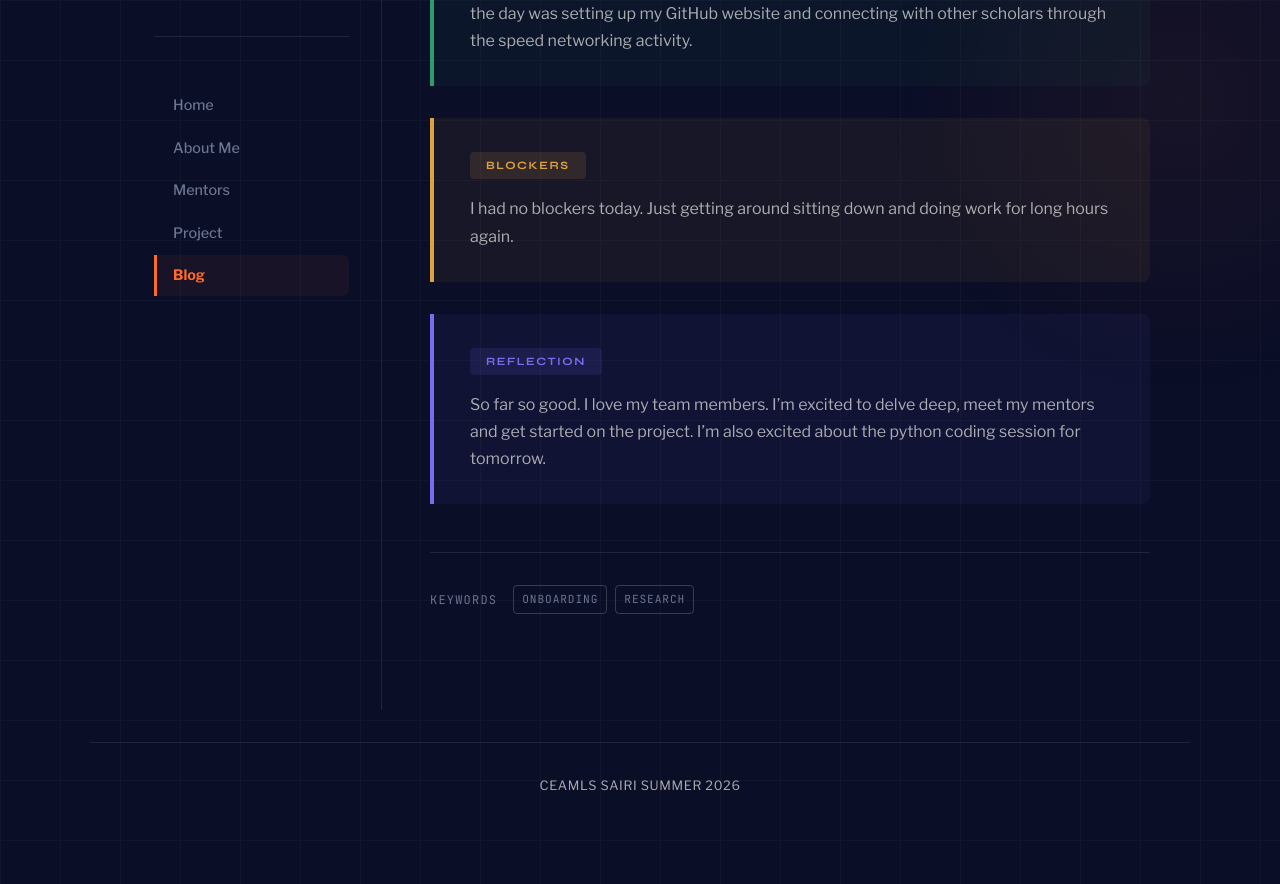
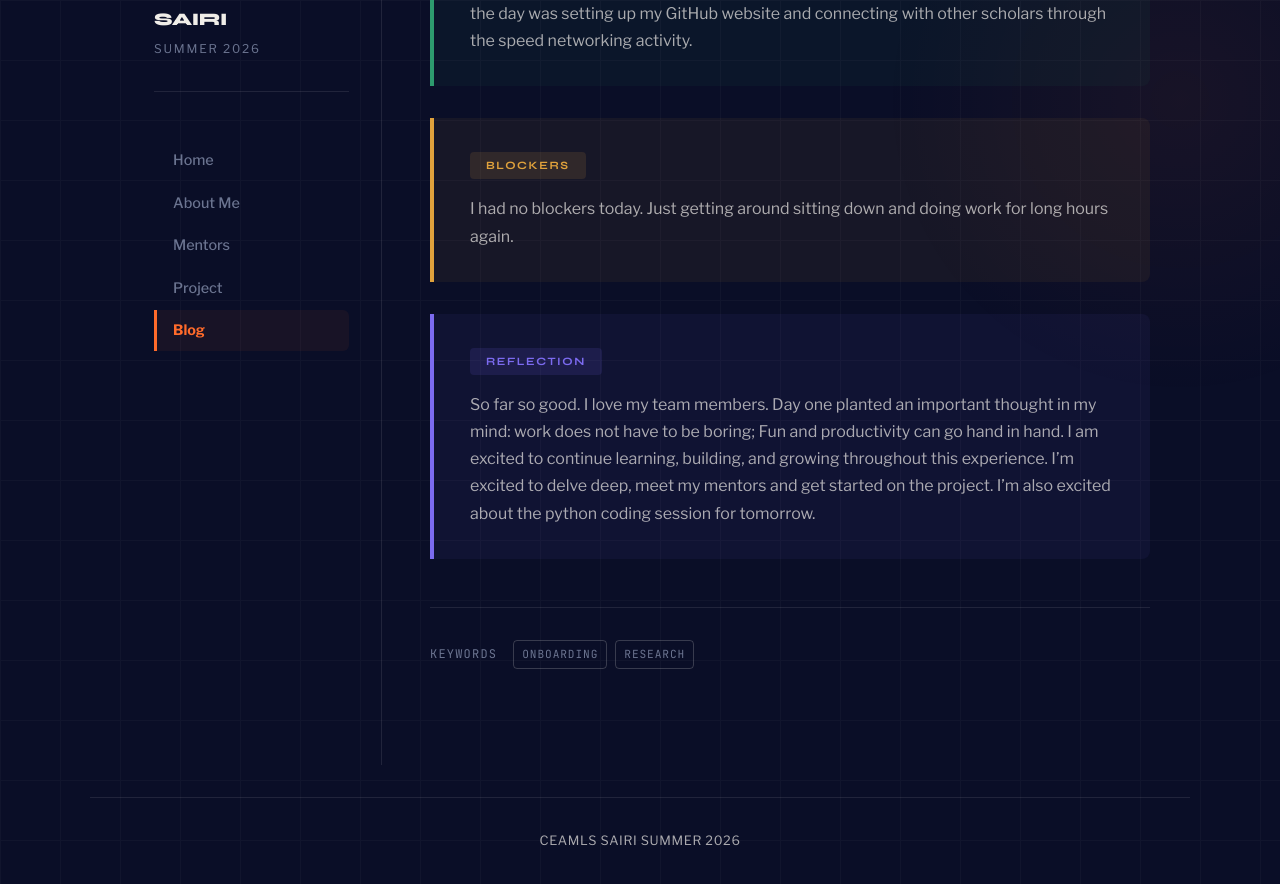
Before and after one commit to MayaMukabe/mayamukabe-ceamls26.github.io, a Jekyll site: the page built from _posts/2026-06-01-day-1.md, in a window 1280 px wide and 900 px high, scrolled down 621 px. Shown: the top 884 px of the window. Built offline with Jekyll 4.4.1, drawn with Linux system fonts in a browser that asks for light colours; before the commit the page ends 1466 px from its top, so only the background shows below that.

Commit message:
Enhance reflection on day one experience
Expanded reflection to emphasize enjoyment and productivity.

```diff
--- a/_posts/2026-06-01-day-1.md
+++ b/_posts/2026-06-01-day-1.md
@@ -14,5 +14,5 @@ blockers: |
   I had no blockers today. Just getting around sitting down and doing work for long hours again.
 
 reflection: |
-  So far so good. I love my team members. I'm excited to delve deep, meet my mentors and get started on the project. I'm also excited about the python coding session for tomorrow.
+  So far so good. I love my team members. Day one planted an important thought in my mind: work does not have to be boring; Fun and productivity can go hand in hand. I am excited to continue learning, building, and growing throughout this experience. I'm excited to delve deep, meet my mentors and get started on the project. I'm also excited about the python coding session for tomorrow.
 ---
```
